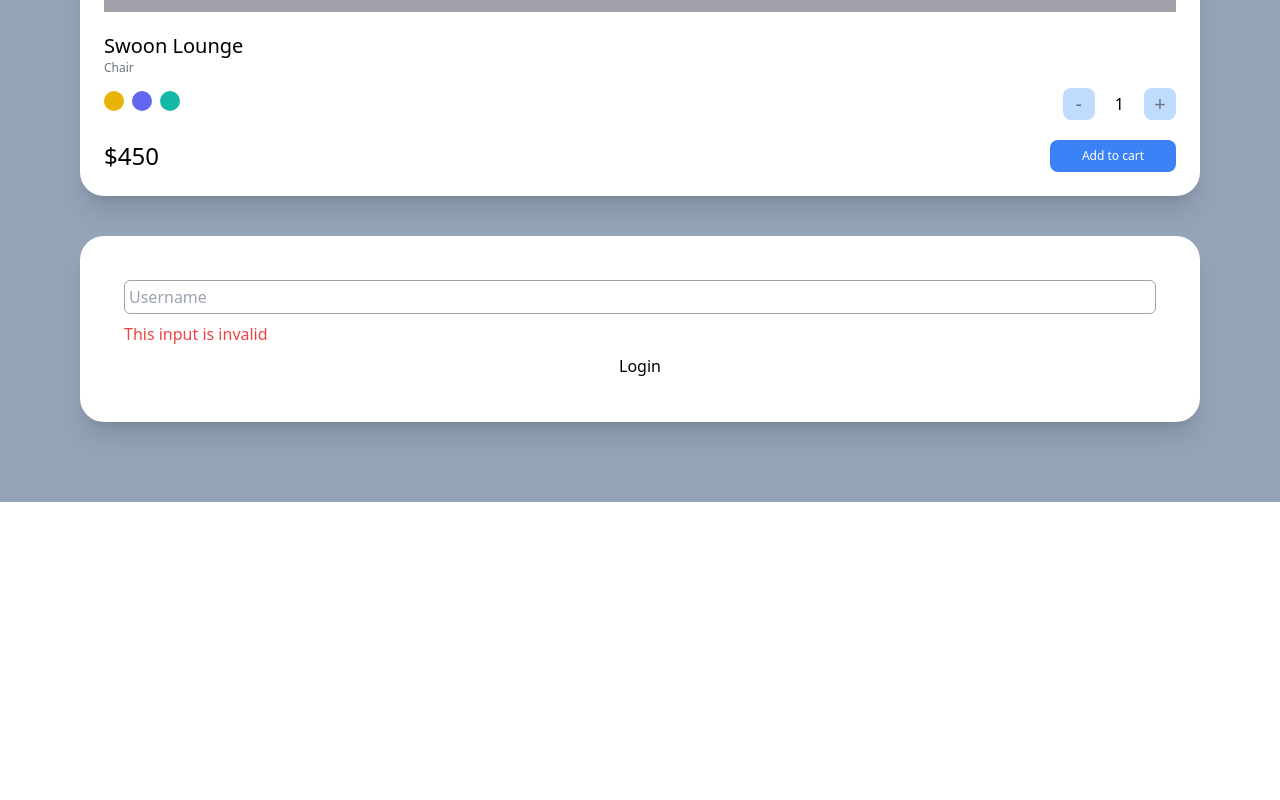
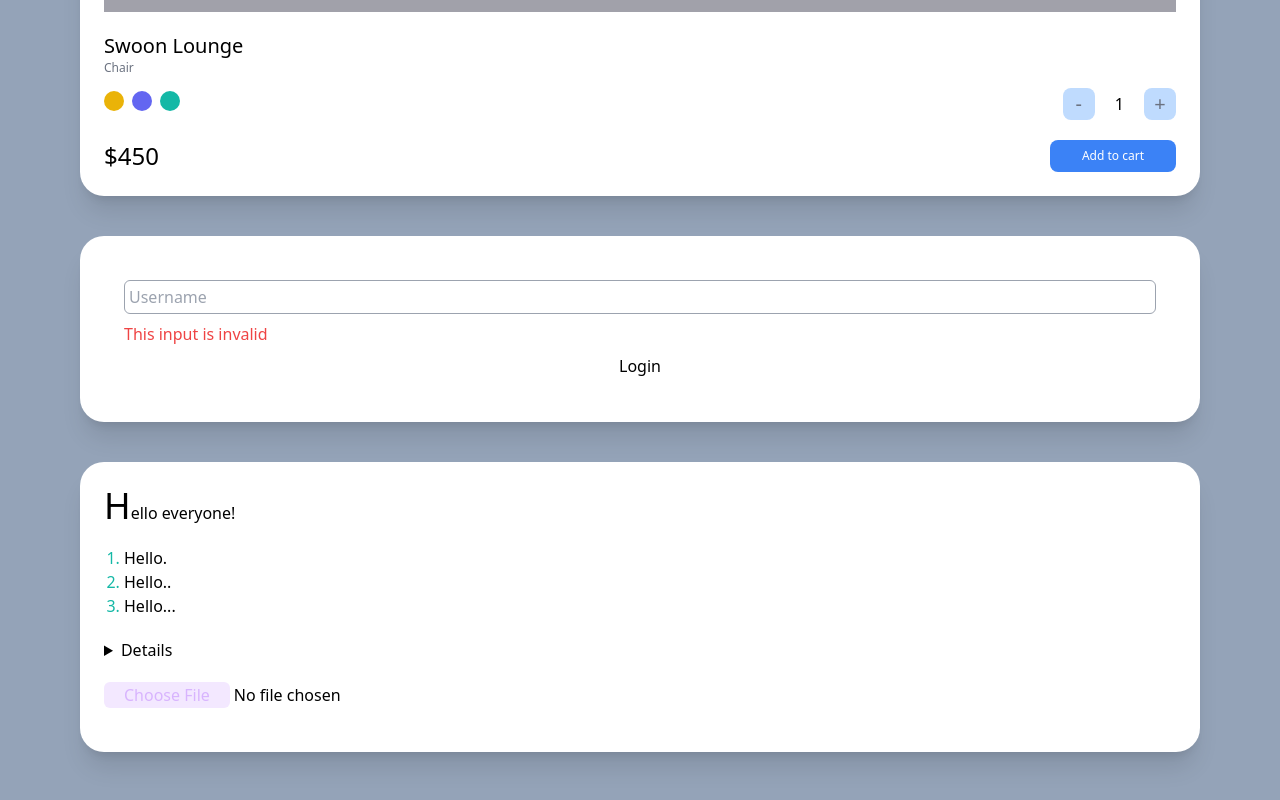
Before and after one commit to kkuyu/-carrot-market, a Next.js app: page / in a window 1280 px wide. Shown: the part 1206-2006 px from the top of the page. Before the commit the page ends 1708 px from the top, so only its background shows below. Built offline with nearby package versions, Linux system fonts and the light colour scheme.

Commit message:
More Modifiers

```diff
--- a/pages/index.tsx
+++ b/pages/index.tsx
@@ -115,6 +115,29 @@ const Home: NextPage = () => {
           <input type="submit" value="Login" className="bg-white" />
         </form>
       </div>
+      <div className="p-6 bg-white rounded-3xl shadow-xl">
+        <div className="flex flex-col">
+          <p className="first-letter:text-4xl first-letter:hover:text-purple-400">Hello everyone!</p>
+        </div>
+        <ol className="my-5 pl-5 list-decimal marker:text-teal-500">
+          <li>Hello.</li>
+          <li>Hello..</li>
+          <li>Hello...</li>
+        </ol>
+        <details className="open:bg-indigo-100">
+          <summary className="select-none cursor-pointer">Details</summary>
+          <div className="selection:bg-indigo-600">
+            <p>Something small enough to escape casual notice.</p>
+            <p>
+              Lorem ipsum dolor sit amet, consectetur adipisicing elit. Corrupti, error iste id maxime voluptate nemo ab delectus laboriosam non enim aliquid possimus magni fugiat voluptatibus ipsam
+              iusto, eum asperiores pariatur.
+            </p>
+          </div>
+        </details>
+        <div className="my-5">
+          <input type="file" className="file:px-5 file:text-purple-300 file:hover:text-purple-600 file:bg-purple-100 file:border-0 file:rounded-md" />
+        </div>
+      </div>
     </div>
   );
 };
```
Also changed, not shown: 1 other file (tests, documents, lock files or other folders).
